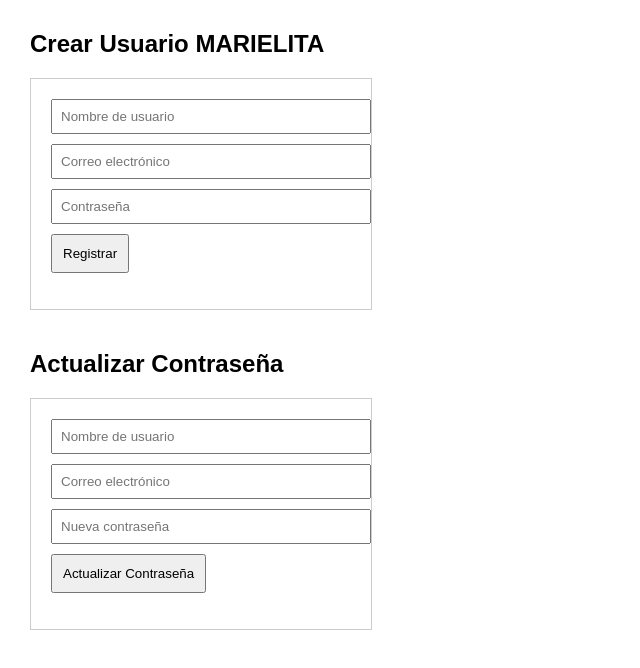
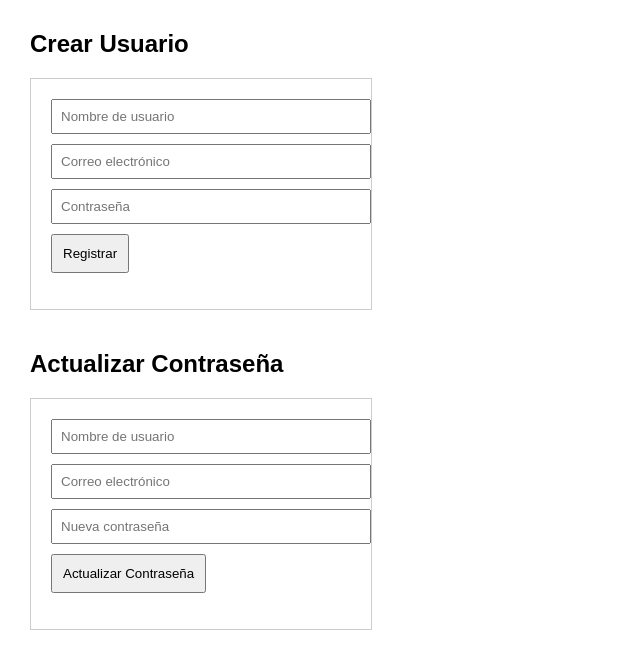
Before and after one commit to Mariela22025/Autoservicio, a website: page public/index1.html in a window 1280 px wide. Shown: the whole page, without its empty margins (0-640 px from the left). Drawn offline with Linux system fonts and the light colour scheme.

Commit message:
traje el archivo index1.html

```diff
--- a/public/index1.html
+++ b/public/index1.html
@@ -33,7 +33,7 @@
 </head>
 <body>
 
-  <h2>Crear Usuario MARIELITA</h2>
+  <h2>Crear Usuario</h2>
   <form id="registerForm">
     <input type="text" id="regUsername" placeholder="Nombre de usuario" required />
     <input type="email" id="regEmail" placeholder="Correo electrónico" required />
```
